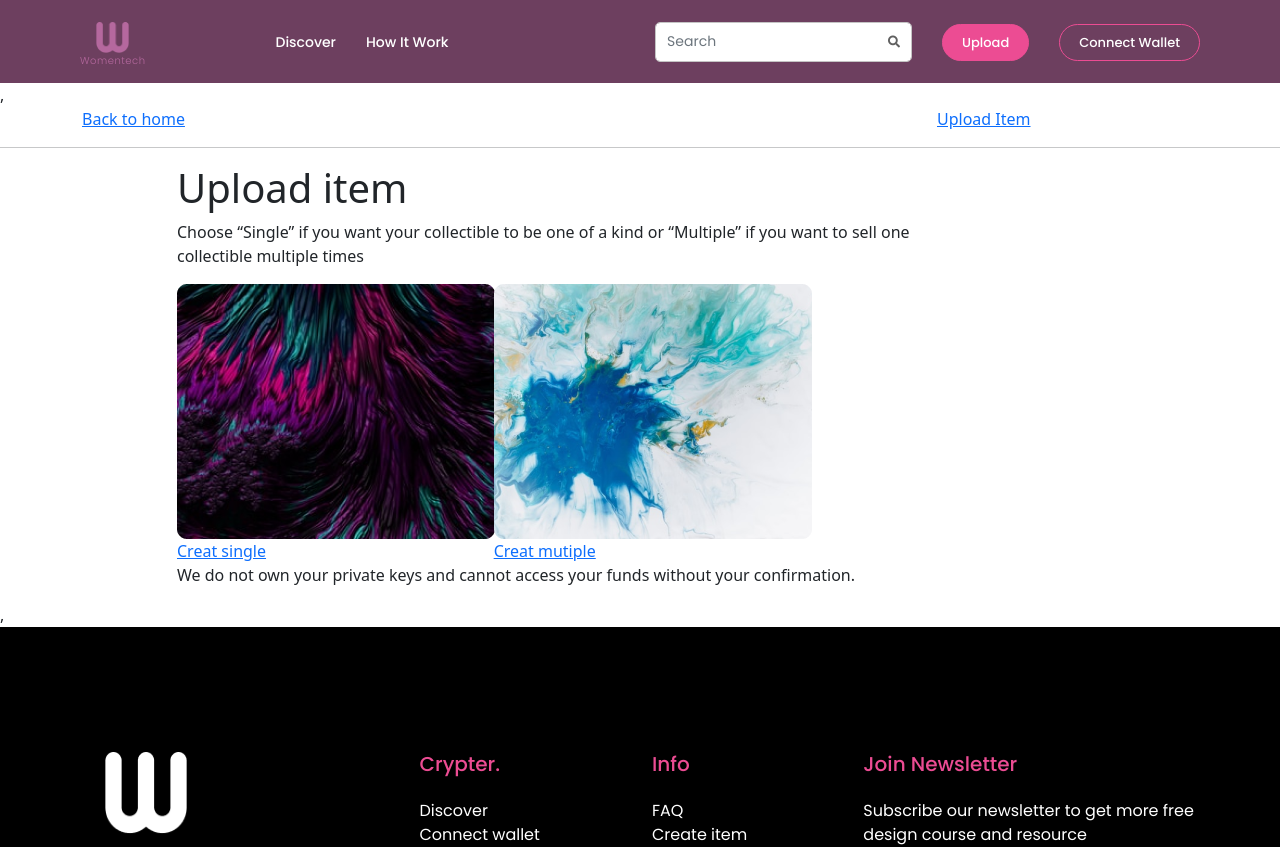
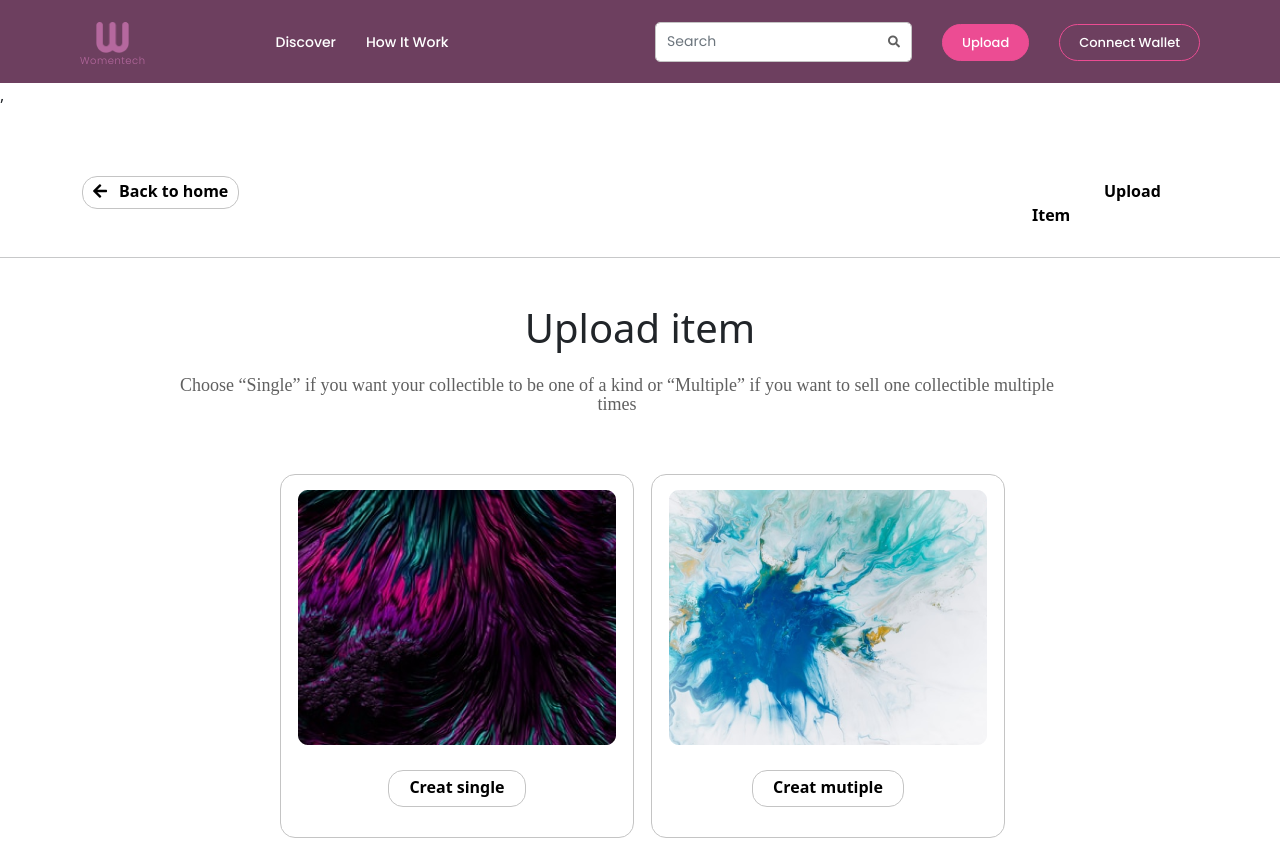
Before and after one commit to vovantruong/24-11-21-ntf-market, a React (Create React App) app: page / in a window 1280 px wide. Shown: the top 847 px of the page. Built offline with nearby package versions, Linux system fonts and the light colour scheme.

Commit message:
update UploadItem 90%

```diff
--- a/src/assets/css/UploadItem.css
+++ b/src/assets/css/UploadItem.css
@@ -0,0 +1,108 @@
+@import url("https://fonts.googleapis.com/css2?family=Exo+2:wght@200;300;400;500;600;700;800;900&family=Lora:wght@400;500;600;700&family=Poppins:wght@100;200;300;400;500;600;700;800;900&display=swap");
+
+:root {
+    /* --txt-pink-footer: #ec4c93; */
+    --bd-radius-input-upload: 15px;
+    --bd-input-upload: 1px solid #c4c4c4;
+    /* --bd-radius-btn-footer: 50%;
+    --txt-dark-pink-footer: #a92e71; */
+  }
+#uploaditem .ContentUpload {
+    margin-top: 72px;
+    margin-bottom: 30px;
+}
+
+#uploaditem .ContentUpload .left_Upload .btnBack .Back{
+    border-radius: var(--bd-radius-input-upload);
+    border: var(--bd-input-upload);
+    text-decoration: initial;
+    color: #000000;
+    padding: 3px 10px;
+    padding-bottom: 6px;
+}
+#uploaditem .ContentUpload .left_Upload .btnBack .Back .btna{
+    text-decoration: initial;
+    color: #000000;
+    margin-right: 12px;
+}
+#uploaditem .Upload_Item{
+    margin-top: 30px;
+    margin-bottom: 80px;
+}
+#uploaditem .ContentUpload .right_Upload a {
+    text-decoration: initial;
+    color: #000000;
+    position: static;
+    padding-left: 72px;
+}
+#uploaditem .Center_upload .item{
+    margin-bottom: 60px;
+}
+#uploaditem .Center_upload h1{
+    text-align: center;
+}
+#uploaditem .Center_upload p{
+position: static;
+width: 880px;
+top: 66px;
+font-family: SVN-Poppins;
+font-style: normal;
+font-weight: 500;
+font-size: 18px;
+line-height: 19px;
+text-align: center;
+color: #606060;
+margin: 24px 0px;
+}
+#uploaditem .Center_upload .Creat{
+    text-align: center;
+    margin-left: 115px;
+}
+#uploaditem .Center_upload .Creat .single{
+    display: flex;
+flex-direction: column;
+justify-content: center;
+align-items: center;
+padding: 18px 18px 22px;
+position: static;
+width: 354px;
+height: 364px;
+background: #FFFFFF;
+border-radius: var(--bd-radius-input-upload);
+border: var(--bd-input-upload);
+}
+#uploaditem .Center_upload .Creat .mutiple{
+display: flex;
+flex-direction: column;
+justify-content: center;
+align-items: center;
+padding: 18px 18px 22px;
+position: static;
+width: 354px;
+height: 364px;
+background: #FFFFFF;
+border-radius: var(--bd-radius-input-upload);
+border: var(--bd-input-upload);
+margin-left: 17px;
+}
+#uploaditem .Center_upload .Creat a{
+    border-radius: var(--bd-radius-input-upload);
+    border: var(--bd-input-upload);
+    text-decoration: initial;
+    color: #000000;
+    padding: 5px 20px;
+    padding-bottom: 8px;
+}
+#uploaditem .Center_upload .Creat .creat_single_mutiple{
+    margin-top: 30px;
+    margin-bottom: 20px;
+}
+#uploaditem .Center_upload .confirmation{
+color: #606060;
+margin-left: 40px;
+text-align: center;
+margin-top: 30px;
+font-family: SVN-Poppins;
+font-style: normal;
+font-size: 8px;
+}
--- a/src/components/ContentUploadItem/UploadItem.jsx
+++ b/src/components/ContentUploadItem/UploadItem.jsx
@@ -2,6 +2,7 @@ import React from "react";
 import { Container, Row, Col, Image, Form, FormControl, Button } from "react-bootstrap";
 import single from "../../assets/images/Upload item/unsplash_pEgsWN0kwbQ.png";
 import mutiple from "../../assets/images/Upload item/unsplash_Lki74Jj7H-U.png";
+import "../../assets/css/UploadItem.css";
 
 function UploadItem() {
     return (
@@ -9,13 +10,17 @@ function UploadItem() {
             <Container>
                 <div className="ContentUpload">
                     <Row>
-                        <Col className="left_Upload" lg={2} md={6}>
-                            <a href="/back">Back to home</a>
+                        <Col className="left_Upload" lg={3} md={6}>
+                            <div className="btnBack">
+                                <a className="Back" href="/back">
+                                    <a class="btna" href="/btna"><i class="fas fa-arrow-left"></i></a><b>Back to home</b>
+                                </a>
+                            </div>
                         </Col>
                         <Col className="center_Upload" lg={7} md={6}>
                         </Col>
                         <Col className="right_Upload" lg={2} md={6}>
-                            <a href="/upload">Upload Item</a>
+                            <a href="/upload"><b>Upload Item</b></a>
                         </Col>
                     </Row>
                 </div>
@@ -31,26 +36,28 @@ function UploadItem() {
                                 <Row>
                                     <Col className="left_Upload" lg={1} md={6}>
                                     </Col>
-                                    <Col className="center_Upload" lg={8} md={6}>
-                                        <h1>Upload item</h1>
-                                        <p>Choose “Single” if you want your collectible to be one of a kind or “Multiple” if you want to sell one
-                                            collectible multiple times</p>
+                                    <Col className="center_Upload" lg={10} md={6}>
+                                        <div className="item">
+                                            <h1>Upload item</h1>
+                                            <p>Choose “Single” if you want your collectible to be one of a kind or “Multiple” if you want to sell one
+                                                collectible multiple times</p>
+                                        </div>
                                         <div className="Creat">
                                             <Row>
                                                 <Col className="single" lg={5} md={6}>
                                                     <div className="img_single">
                                                         <Image src={single} />
                                                     </div>
-                                                    <div className="creat_single">
-                                                        <a href="creat_single"> Creat single</a>
+                                                    <div className="creat_single_mutiple">
+                                                        <a href="creat_single"> <b>Creat single</b></a>
                                                     </div>
                                                 </Col>
                                                 <Col className="mutiple" lg={5} md={6}>
                                                     <div className="img_mutiple">
                                                         <Image src={mutiple} />
                                                     </div>
-                                                    <div className="creat_mutiple">
-                                                        <a href="creat_mutiple"> Creat mutiple</a>
+                                                    <div className="creat_single_mutiple">
+                                                        <a href="creat_mutiple"> <b>Creat mutiple</b></a>
                                                     </div>
                                                 </Col>
                                             </Row>
```
